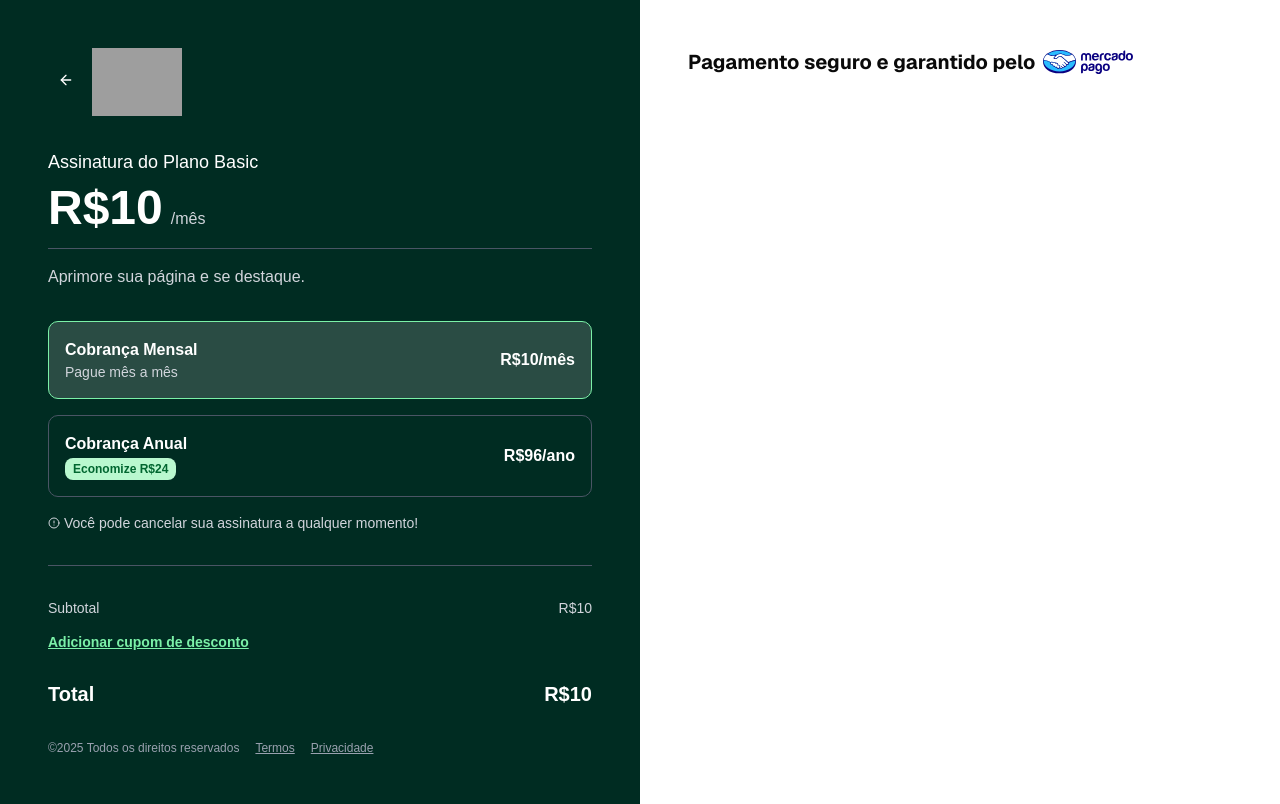
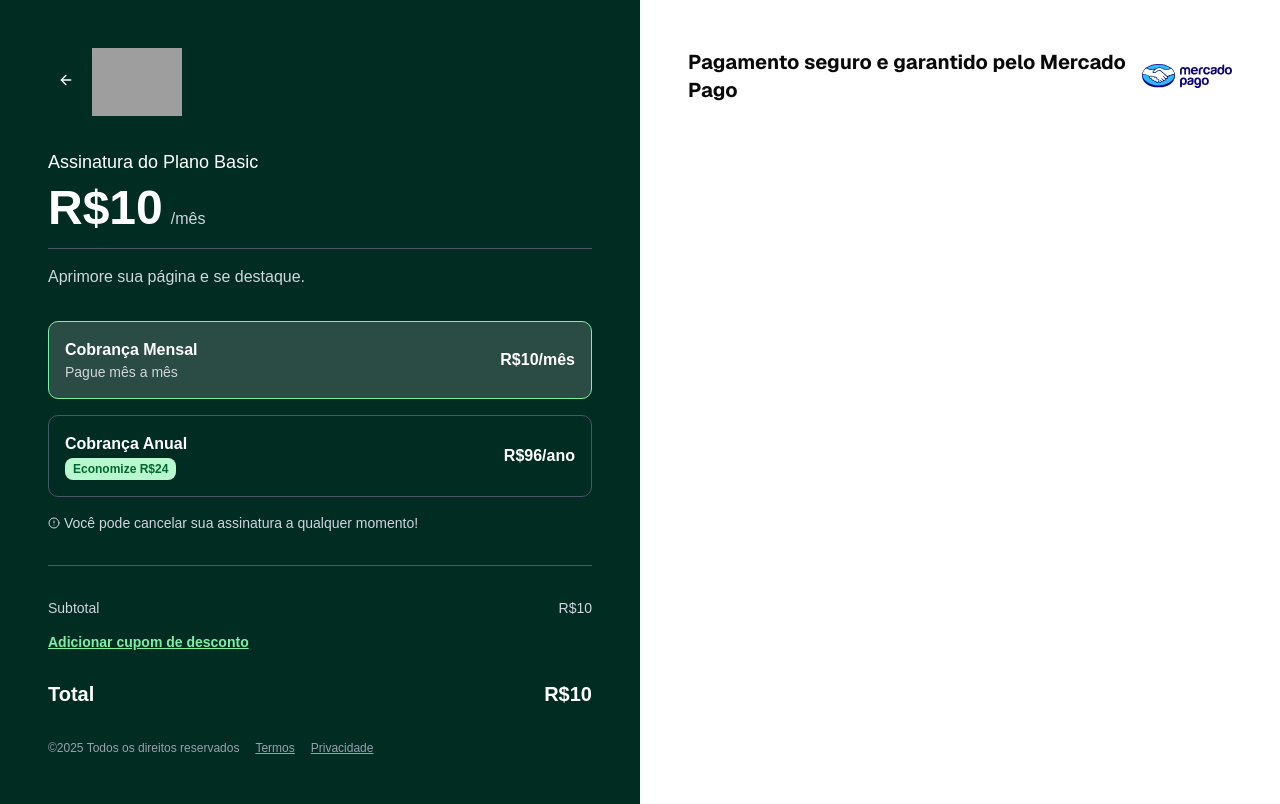
Before and after one commit to gabriellucasvh/bionk, a Next.js app: page /checkout/basic in a window 1280 px wide. Built offline with nearby package versions, Linux system fonts and the light colour scheme; no server answers; sample sign-in values are in the browser's storage; grey boxes are pictures that could not be loaded; a web font is replaced by a local one.

Commit message:
refactor: ajusta texto do mercado pago na página de checkout

```diff
--- a/src/app/checkout/[plan]/checkout.client.tsx
+++ b/src/app/checkout/[plan]/checkout.client.tsx
@@ -420,7 +420,7 @@ export default function PaymentPage() {
 					) : (
 						<>
 							<h2 className="mb-6 flex items-center gap-2 font-bold text-xl">
-								Pagamento seguro e garantido pelo
+								Pagamento seguro e garantido pelo Mercado Pago
 								<Image
 									alt="logo"
 									height={30}
```
